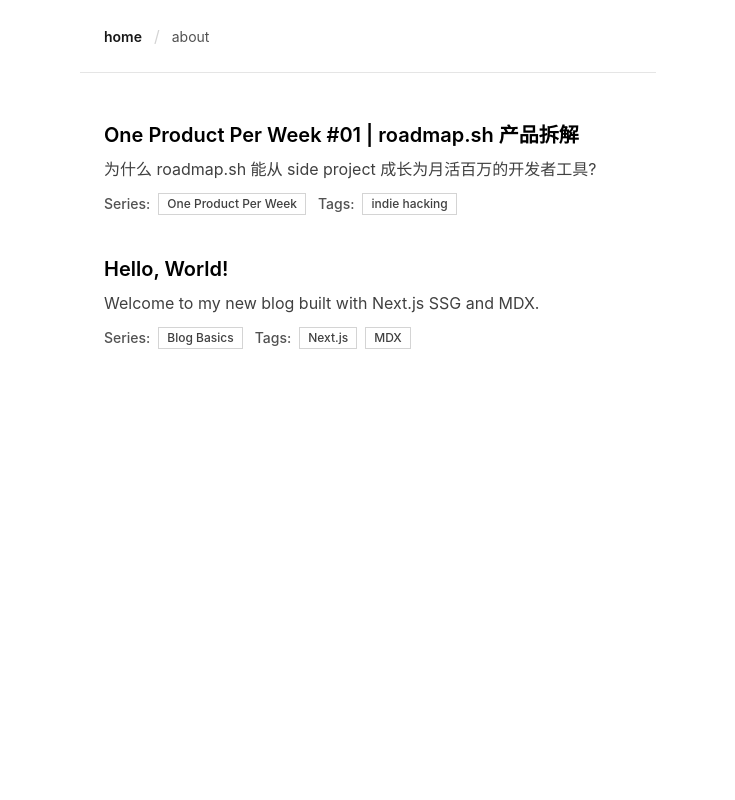
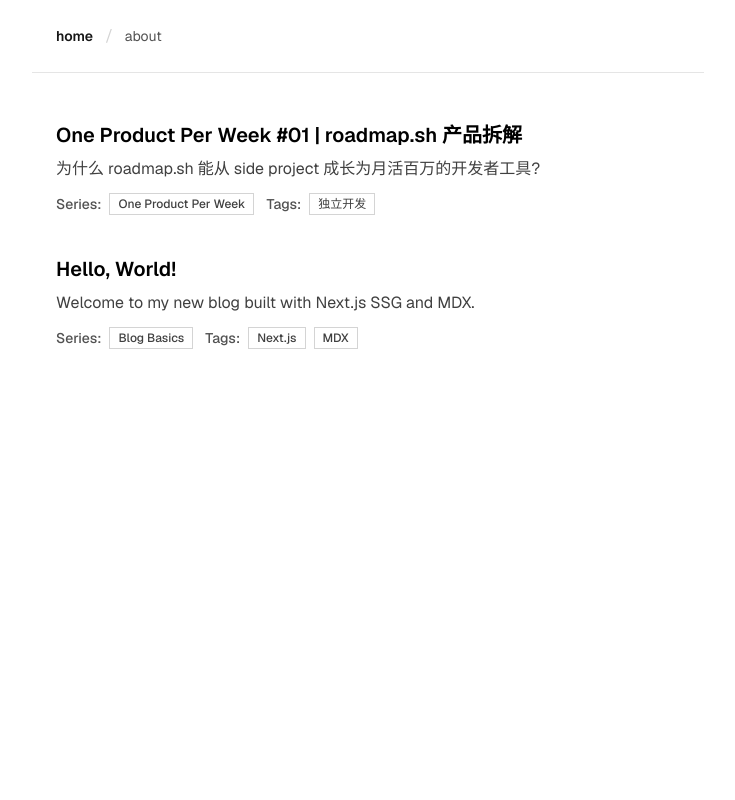
Before and after one commit to kaiwe1/blog, a Next.js app: page / in a window 1280 px wide. Shown: the top 800 px of the page, without its empty margins (272-1007 px from the left). Built offline with nearby package versions, Linux system fonts and the light colour scheme.

Commit message:
feat: switch to Geist + Noto Sans SC fonts and widen layout

```diff
--- a/app/about/page.tsx
+++ b/app/about/page.tsx
@@ -1,7 +1,7 @@
 export default function About() {
   return (
     <>
-      <main className="max-w-xl mx-auto px-6 py-12 mb-0">
+      <main className="max-w-2xl mx-auto px-6 py-12 mb-0">
         <h1 className="text-3xl font-bold mb-4">About</h1>
         <div className="text-neutral-700 space-y-4">
           <p>黄袍加身打工人</p>
--- a/app/blog/[slug]/page.tsx
+++ b/app/blog/[slug]/page.tsx
@@ -39,7 +39,7 @@
   const seriesPosts = post.series ? getPostsBySeriesSlug(post.series.slug) : []
 
   return (
-    <main className="max-w-xl mx-auto px-6 py-12">
+    <main className="max-w-2xl mx-auto px-6 py-12">
       <article>
         <header className="mb-10">
           <h1 className="text-3xl font-bold mb-2 leading-relaxed">{post.title}</h1>
--- a/app/globals.css
+++ b/app/globals.css
@@ -1,8 +1,7 @@
 @import "tailwindcss";
 @import "highlight.js/styles/github-dark.css";
 
-@layer base {
-  body {
-    font-family: -apple-system, BlinkMacSystemFont, 'Segoe UI', Roboto, sans-serif;
-  }
+@theme inline {
+  --font-sans: var(--font-geist-sans), var(--font-noto-sans-sc);
+  --font-mono: var(--font-geist-mono);
 }
--- a/app/layout.tsx
+++ b/app/layout.tsx
@@ -1,7 +1,27 @@
 import type { Metadata } from 'next'
+import { Geist, Geist_Mono, Noto_Sans_SC } from 'next/font/google'
 import './globals.css'
 import { Navigation } from '@/components/nav'
 import { Footer } from '@/components/footer'
+
+// 无衬线体 -> 用于正文
+const geistSans = Geist({
+  variable: '--font-geist-sans',
+  subsets: ['latin'],
+})
+
+// 等宽字体 -> 用于代码块
+const geistMono = Geist_Mono({
+  variable: '--font-geist-mono',
+  subsets: ['latin'],
+})
+
+// 中文字体 -> Geist 不覆盖中文时 fallback 到此
+const notoSansSC = Noto_Sans_SC({
+  variable: '--font-noto-sans-sc',
+  subsets: ['latin'],
+  weight: ['400', '500', '700'],
+})
 
 export const metadata: Metadata = {
   title: 'Kaiwei Zhang',
@@ -14,14 +34,14 @@
   children: React.ReactNode
 }) {
   return (
-    <html lang="en">
+    <html lang="en" className={`${geistSans.variable} ${geistMono.variable} ${notoSansSC.variable}`}>
       <head>
         <meta name="baidu-site-verification" content="codeva-rM9NT8JnNc" />
         <link rel="preconnect" href="https://giscus.app" />
         <link rel="preconnect" href="https://api.github.com" />
         <link rel="preconnect" href="https://avatars.githubusercontent.com" />
       </head>
-      <body>
+      <body className="font-sans">
         <Navigation />
         {children}
         <Footer />
--- a/app/page.tsx
+++ b/app/page.tsx
@@ -7,7 +7,7 @@
 
   return (
     <>
-      <main className="max-w-xl mx-auto px-6 py-12">
+      <main className="max-w-2xl mx-auto px-6 py-12">
         <section>
           {/* Post List */}
           {posts.length === 0 ? (
--- a/app/series/[series]/page.tsx
+++ b/app/series/[series]/page.tsx
@@ -21,7 +21,7 @@
   const posts = getPostsBySeriesSlug(seriesSlug)
 
   return (
-    <main className="max-w-xl mx-auto px-6 py-12">
+    <main className="max-w-2xl mx-auto px-6 py-12">
       <Link href="/series" className="text-sm text-neutral-600 underline underline-offset-4">
         Back to series
       </Link>
--- a/app/series/page.tsx
+++ b/app/series/page.tsx
@@ -5,7 +5,7 @@
   const series = getAllSeries()
 
   return (
-    <main className="max-w-xl mx-auto px-6 py-12">
+    <main className="max-w-2xl mx-auto px-6 py-12">
       <header>
         <h1 className="text-3xl font-bold text-neutral-900">Series</h1>
         <p className="mt-3 text-neutral-600">Browse posts grouped by series.</p>
--- a/app/tags/[tag]/page.tsx
+++ b/app/tags/[tag]/page.tsx
@@ -22,7 +22,7 @@
   const posts = getPostsByTagSlug(tagSlug)
 
   return (
-    <main className="max-w-xl mx-auto px-6 py-12">
+    <main className="max-w-2xl mx-auto px-6 py-12">
       <Link href="/tags" className="text-sm text-neutral-600 underline underline-offset-4">
         Back to tags
       </Link>
--- a/app/tags/page.tsx
+++ b/app/tags/page.tsx
@@ -5,7 +5,7 @@
   const tags = getAllTags()
 
   return (
-    <main className="max-w-xl mx-auto px-6 py-12">
+    <main className="max-w-2xl mx-auto px-6 py-12">
       <header>
         <h1 className="text-3xl font-bold text-neutral-900">Tags</h1>
         <p className="mt-3 text-neutral-600">Browse posts grouped by tag.</p>
--- a/components/nav.tsx
+++ b/components/nav.tsx
@@ -12,7 +12,7 @@
   const pathname = usePathname()
 
   return (
-    <nav className="max-w-xl mx-auto px-6 py-6 border-b border-neutral-200">
+    <nav className="max-w-2xl mx-auto px-6 py-6 border-b border-neutral-200">
       {NAV_LINKS.map((link, index) => (
         <span key={link.href}>
           <Link
--- a/content/posts/one-product-per-week-01-roadmap-sh.mdx
+++ b/content/posts/one-product-per-week-01-roadmap-sh.mdx
@@ -3,7 +3,7 @@
 date: "May 31, 2026"
 excerpt: "为什么 roadmap.sh 能从 side project 成长为月活百万的开发者工具?"
 tags:
-  - "indie hacking"
+  - "独立开发"
 series:
   name: "One Product Per Week"
   order: 1
```
Also changed, not shown: 1 other file (tests, documents, lock files or other folders).
